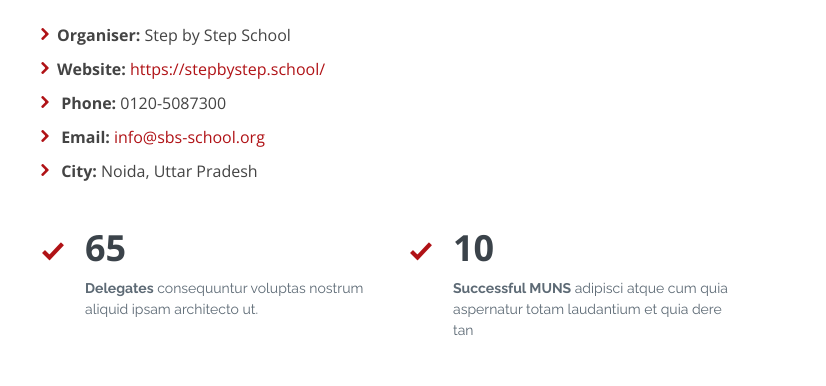
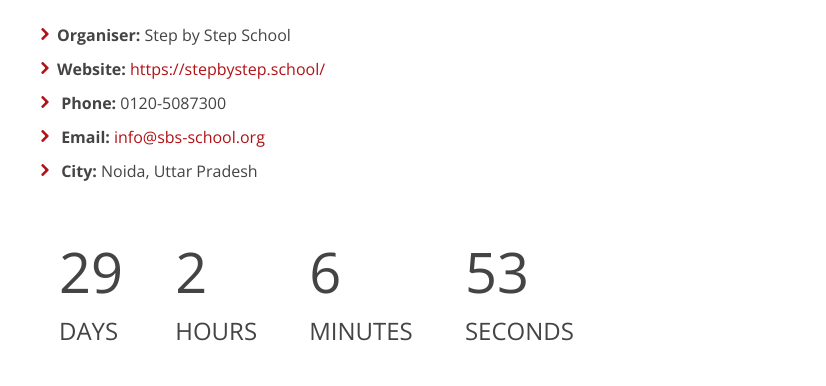
Before and after one commit to natharyan/Sbs-Mun, a plain HTML site: page index.html in a window 1280 px wide. Shown: the part 999-1385 px from the top of the page, 454-1280 px from the left. Drawn offline with nearby package versions, Linux system fonts and the light colour scheme; some packages are replaced by stand-ins of ours.

Commit message:
Add files via upload

```diff
--- a/assets/css/style.css
+++ b/assets/css/style.css
@@ -528,7 +528,7 @@ section {
 }
 
 /*--------------------------------------------------------------
-# Statistics
+# About ( Statistics )
 --------------------------------------------------------------*/
 .about .content h3 {
   font-weight: 700;
@@ -702,7 +702,7 @@ section {
 }
 
 /*--------------------------------------------------------------
-# Committeees
+# Committees
 --------------------------------------------------------------*/
 .committee .icon-box {
   padding: 30px;
--- /dev/null
+++ b/assets/js/jquery.countdown.js
@@ -0,0 +1,31 @@
+(function () {
+    const second = 1000,
+          minute = second * 60,
+          hour = minute * 60,
+          day = hour * 24;
+
+    let eventdate = "Aug 6, 2021 00:00:00",
+        countDown = new Date(eventdate).getTime(),
+        x = setInterval(function() {
+
+          let now = new Date().getTime(),
+              distance = countDown - now;
+
+          document.getElementById("days").innerText = Math.floor(distance / (day)),
+            document.getElementById("hours").innerText = Math.floor((distance % (day)) / (hour)),
+            document.getElementById("minutes").innerText = Math.floor((distance % (hour)) / (minute)),
+            document.getElementById("seconds").innerText = Math.floor((distance % (minute)) / second);
+
+          //do something later when date is reached
+          if (distance < 0) {
+            let headline = document.getElementById("headline"),
+                countdown = document.getElementById("countdown");
+
+            headline.innerText = "Event has started";
+            countdown.style.display = "none";
+
+            clearInterval(x);
+          }
+          //seconds
+        }, 0)
+    }());
--- a/index.html
+++ b/index.html
@@ -36,6 +36,31 @@
 
   <!--Main CSS File -->
   <link href="assets/css/style.css" rel="stylesheet">
+
+  <style>
+    .li1{
+      display: inline-block;
+      font-size: 1.5em;
+      list-style-type: none;
+      padding: 1em;
+      text-transform: uppercase;
+    }
+    .li1 span{
+      display: block;
+      font-size: 3.5rem;
+    }
+    @media all and (max-width: 768px) {
+
+      .li1 {
+        font-size: 0.9rem;
+        padding: .75rem;
+      }
+
+      .li1 span {
+        font-size: 2.375rem;
+      }
+  }
+  </style>
 
 </head>
 
@@ -93,6 +118,20 @@
                     <li><i class="icofont-rounded-right"></i> <strong>Phone:</strong> 0120-5087300</li>
                     <li><i class="icofont-rounded-right"></i> <strong>Email:</strong><a href="mailto:info@sbs-school.org"> info@sbs-school.org</a></li>
                     <li><i class="icofont-rounded-right"></i> <strong>City:</strong> Noida, Uttar Pradesh</li>
+                  </ul>
+                </div>
+              </div>
+              <div class="row mt-n4">
+                <div class="col-lg-12">
+                  <ul>
+                    <div id="countdown">
+                      <ul>
+                        <li class="li1"><span id="days"></span>days</li>
+                        <li class="li1"><span id="hours"></span>Hours</li>
+                        <li class="li1"><span id="minutes"></span>Minutes</li>
+                        <li class="li1"><span id="seconds"></span>Seconds</li>
+                      </ul>
+                    </div>
                   </ul>
                 </div>
               </div>
@@ -557,6 +596,7 @@
   }
   </script>
   <script src="assets/js/main.js"></script>
+  <script src="assets/js/jquery.countdown.js"></script>
 
 </body>
 
```
